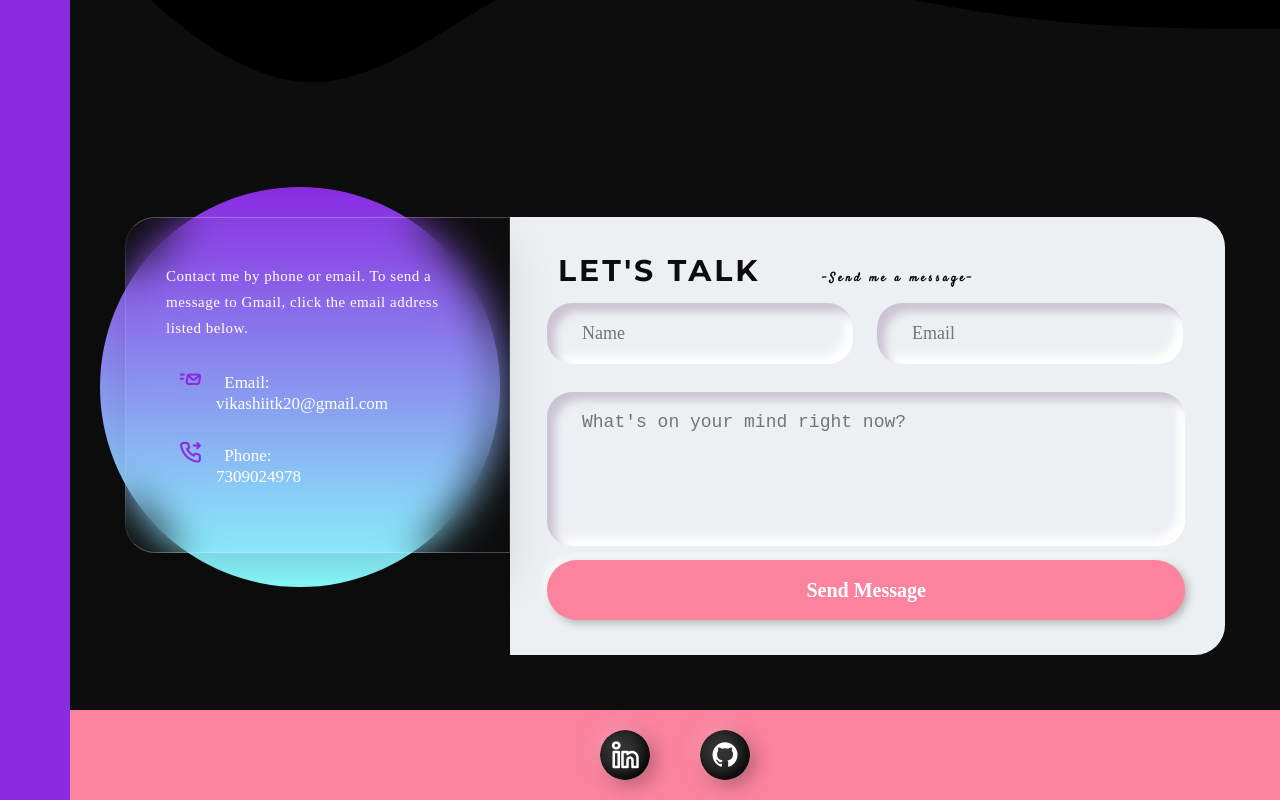
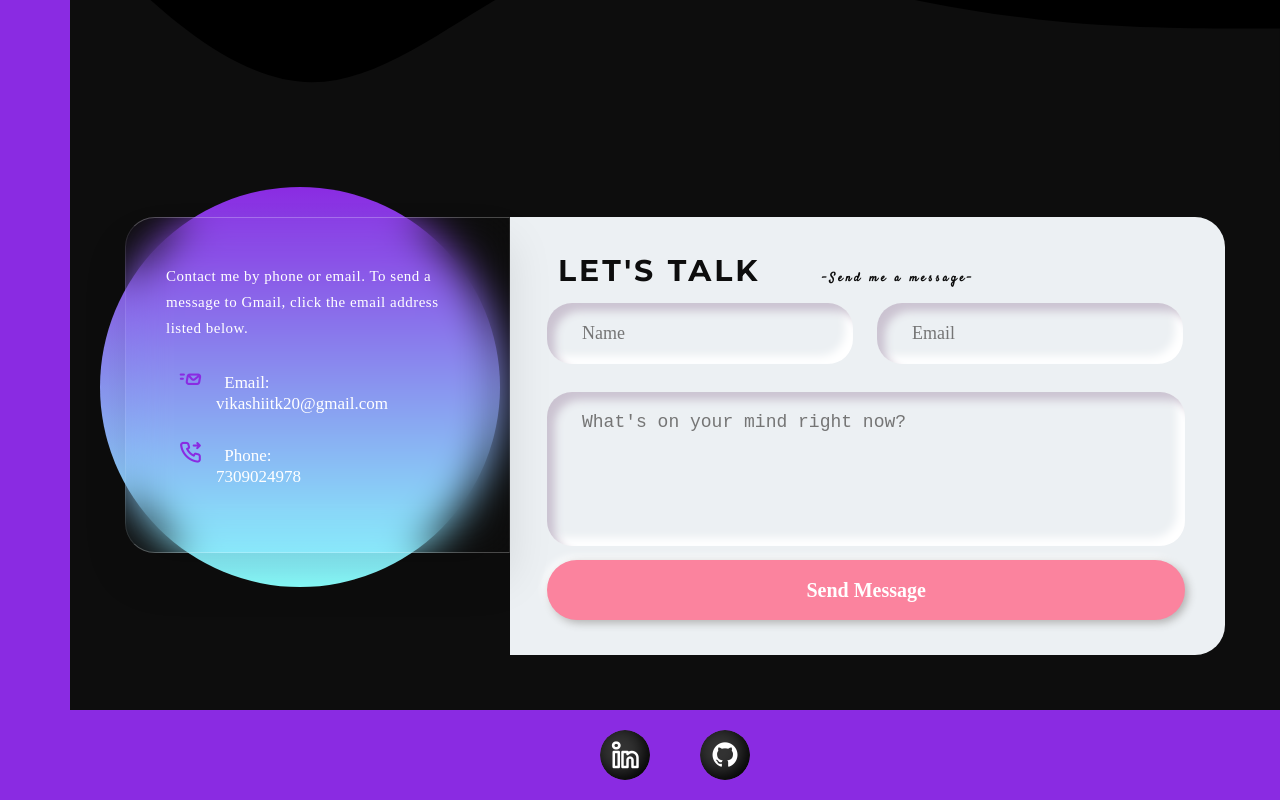
Before and after one commit to viklaus/My_Portfolio, a plain HTML site: page index.html in a window 1280 px wide. Shown: the part 3574-4374 px from the top of the page. Drawn offline with nearby package versions, Linux system fonts and the light colour scheme; a web font is replaced by a local one.

Commit message:
theme changed

```diff
--- a/style.css
+++ b/style.css
@@ -922,7 +922,7 @@ footer {
     position: relative;
     width: 100%;
     height: 90px;
-    background: #fb839e;
+    background: blueviolet;
     place-items: center;
 }
 
@@ -935,7 +935,7 @@ footer {
     border-radius: 50px;
     overflow: hidden;
     float: left;
-    box-shadow: -5px -5px 17px 0 rgba(252, 150, 173, 0.9), 5px 5px 17px 0 rgba(0, 0, 0, 0.3);
+    box-shadow: -5px -5px 17px purple(252, 150, 173, 0.9), 5px 5px 17px 0 rgba(0, 0, 0, 0.3);
     transition: all 0.4s ease-out;
 }
 
```
Also changed, not shown: index.html (+0 -1 lines), 1 other file.
